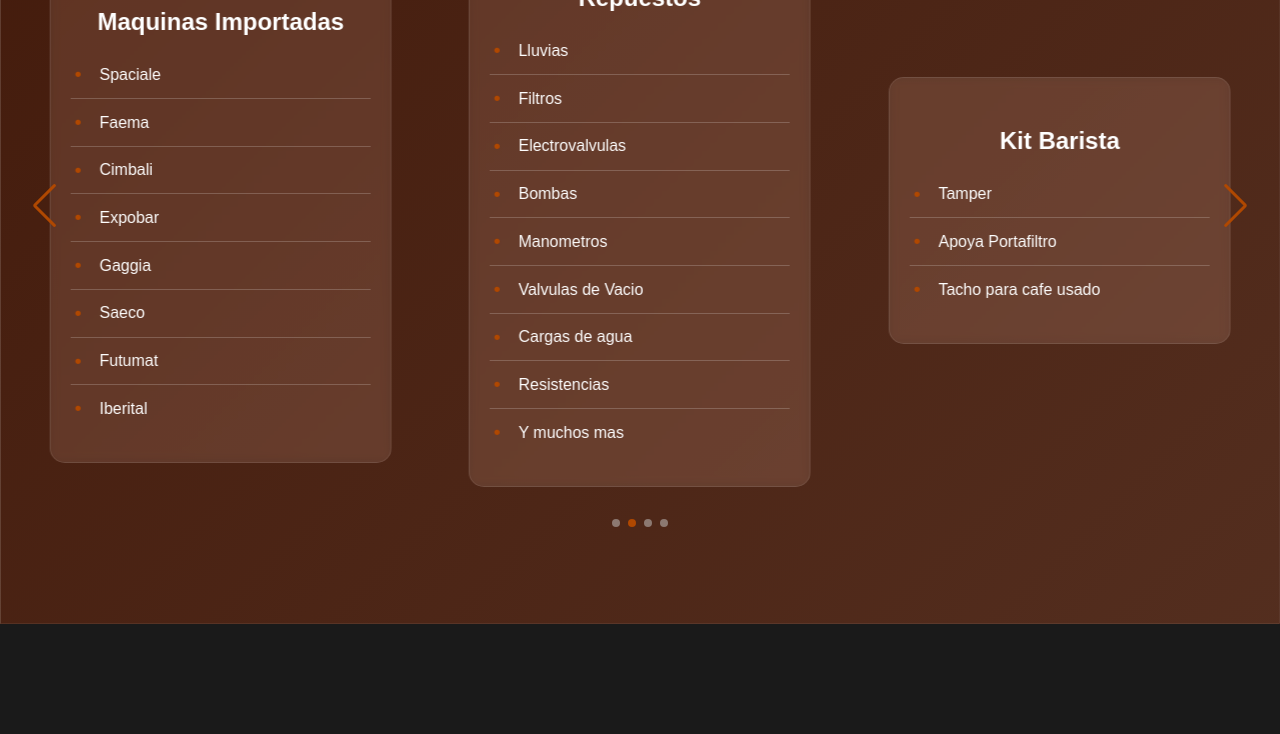
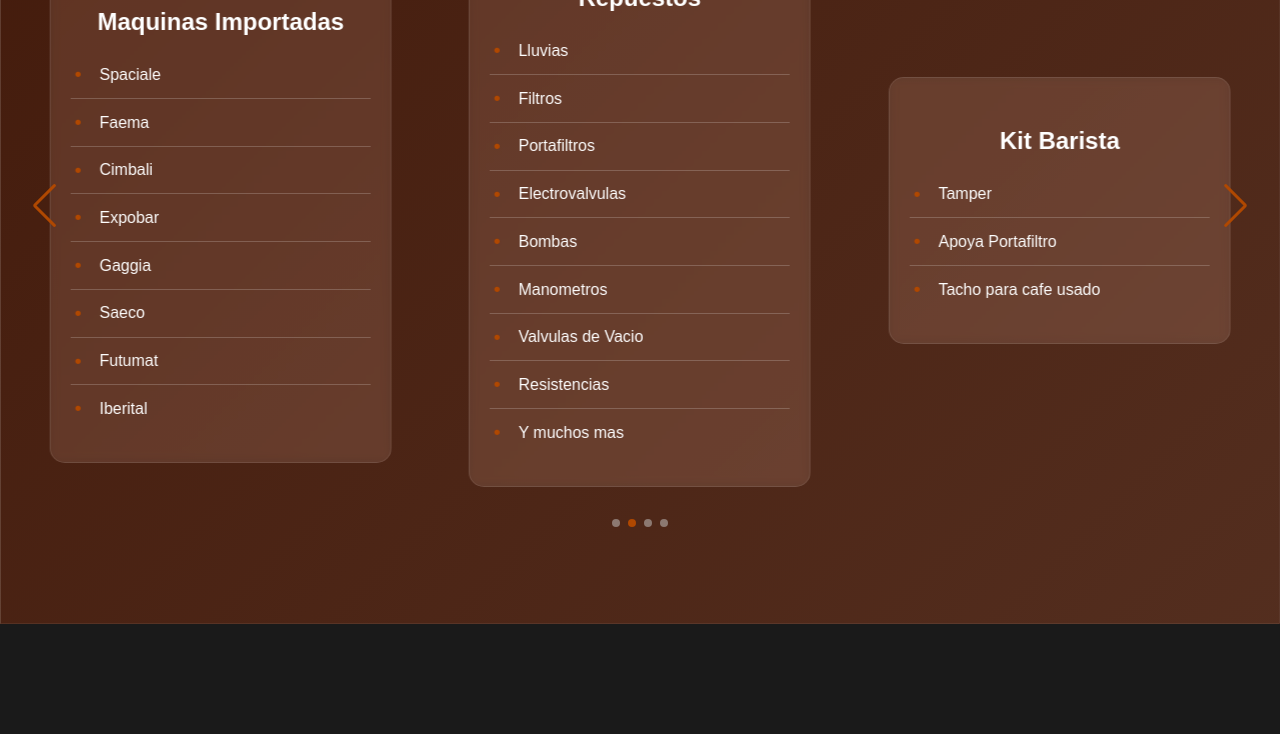
Before and after one commit to AlejoCoca/LaCasaDeLaMaquinaDeCafe, a plain HTML site: page index.html in a window 1280 px wide. Shown: the part 3260-3994 px from the top of the page. Drawn offline with nearby package versions, Linux system fonts and the light colour scheme.

Commit message:
portafiltros

```diff
--- a/index.html
+++ b/index.html
@@ -181,11 +181,11 @@
                         <ul>
                             <li>Lluvias</li>
                             <li>Filtros</li>
+                            <li>Portafiltros</li>
                             <li>Electrovalvulas</li>
                             <li>Bombas</li>
                             <li>Manometros</li>
                             <li>Valvulas de Vacio</li>
-                            <li>Cargas de agua</li>
                             <li>Resistencias</li>
                             <li>Y muchos mas</li>
                         </ul>
```
